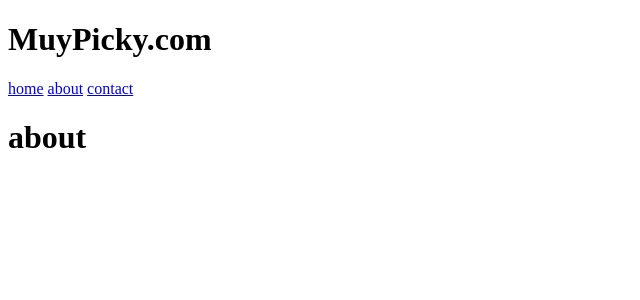
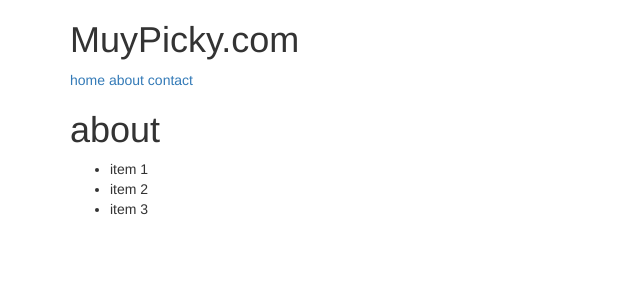
Before and after one commit to sskenner/blankprj, a Django app: page /about/ in a window 1280 px wide. Shown: the top 300 px of the page, without its empty margins (0-640 px from the left). Run offline with Django 3.2, Linux system fonts and the light colour scheme; some libraries are stand-ins or nearby versions.

Commit message:
9 - Template Inheritance

```diff
--- a/src/templates/about.html
+++ b/src/templates/about.html
@@ -4,4 +4,7 @@
 
 {% block content %}
 <h1>about</h1>
+
+{% include 'snippets/sidebar.html' %}
+
 {% endblock %}
--- a/src/templates/base.html
+++ b/src/templates/base.html
@@ -3,16 +3,15 @@
 
 <head>
 <title>{% block head_title %}muypicky.com{% endblock head_title %}</title>
+{% include 'snippets/css.html' %}
 </head>
 <body>
-<h1>MuyPicky.com</h1>
-<a href='/'>home</a>
-<a href='/about/'>about</a>
-<a href='/contact/'>contact</a>
+{% include 'snippets/nav.html' %}
 <div class='container'>
 {% block content %}
 {% endblock content %}
 </div>
 
+{% include 'snippets/css.html' %}
 </body>
 </html>
--- a/src/templates/contact.html
+++ b/src/templates/contact.html
@@ -4,4 +4,7 @@
 
 {% block content %}
 <h1>contact</h1>
+
+{% include 'snippets/sidebar.html' %}
+
 {% endblock %}
--- /dev/null
+++ b/src/templates/snippets/css.html
@@ -0,0 +1,5 @@
+<!-- Latest compiled and minified CSS -->
+<link rel="stylesheet" href="https://maxcdn.bootstrapcdn.com/bootstrap/3.3.7/css/bootstrap.min.css" integrity="sha384-BVYiiSIFeK1dGmJRAkycuHAHRg32OmUcww7on3RYdg4Va+PmSTsz/K68vbdEjh4u" crossorigin="anonymous">
+
+<!-- Optional theme -->
+<link rel="stylesheet" href="https://maxcdn.bootstrapcdn.com/bootstrap/3.3.7/css/bootstrap-theme.min.css" integrity="sha384-rHyoN1iRsVXV4nD0JutlnGaslCJuC7uwjduW9SVrLvRYooPp2bWYgmgJQIXwl/Sp" crossorigin="anonymous">
--- /dev/null
+++ b/src/templates/snippets/js.html
@@ -0,0 +1,5 @@
+<!-- Latest compiled and minified jQuery -->
+<script src="https://code.jquery.com/jquery-3.2.1.min.js"></script>
+
+<!-- Latest compiled and minified JavaScript -->
+<script src="https://maxcdn.bootstrapcdn.com/bootstrap/3.3.7/js/bootstrap.min.js" integrity="sha384-Tc5IQib027qvyjSMfHjOMaLkfuWVxZxUPnCJA7l2mCWNIpG9mGCD8wGNIcPD7Txa" crossorigin="anonymous"></script>
--- /dev/null
+++ b/src/templates/snippets/nav.html
@@ -0,0 +1,7 @@
+
+<div class="container">
+    <h1>MuyPicky.com</h1>
+    <a href='/'>home</a>
+    <a href='/about/'>about</a>
+    <a href='/contact/'>contact</a>
+</div>
--- /dev/null
+++ b/src/templates/snippets/sidebar.html
@@ -0,0 +1,5 @@
+<ul>
+    <li>item 1</li>
+    <li>item 2</li>
+    <li>item 3</li>
+</ul>
```
